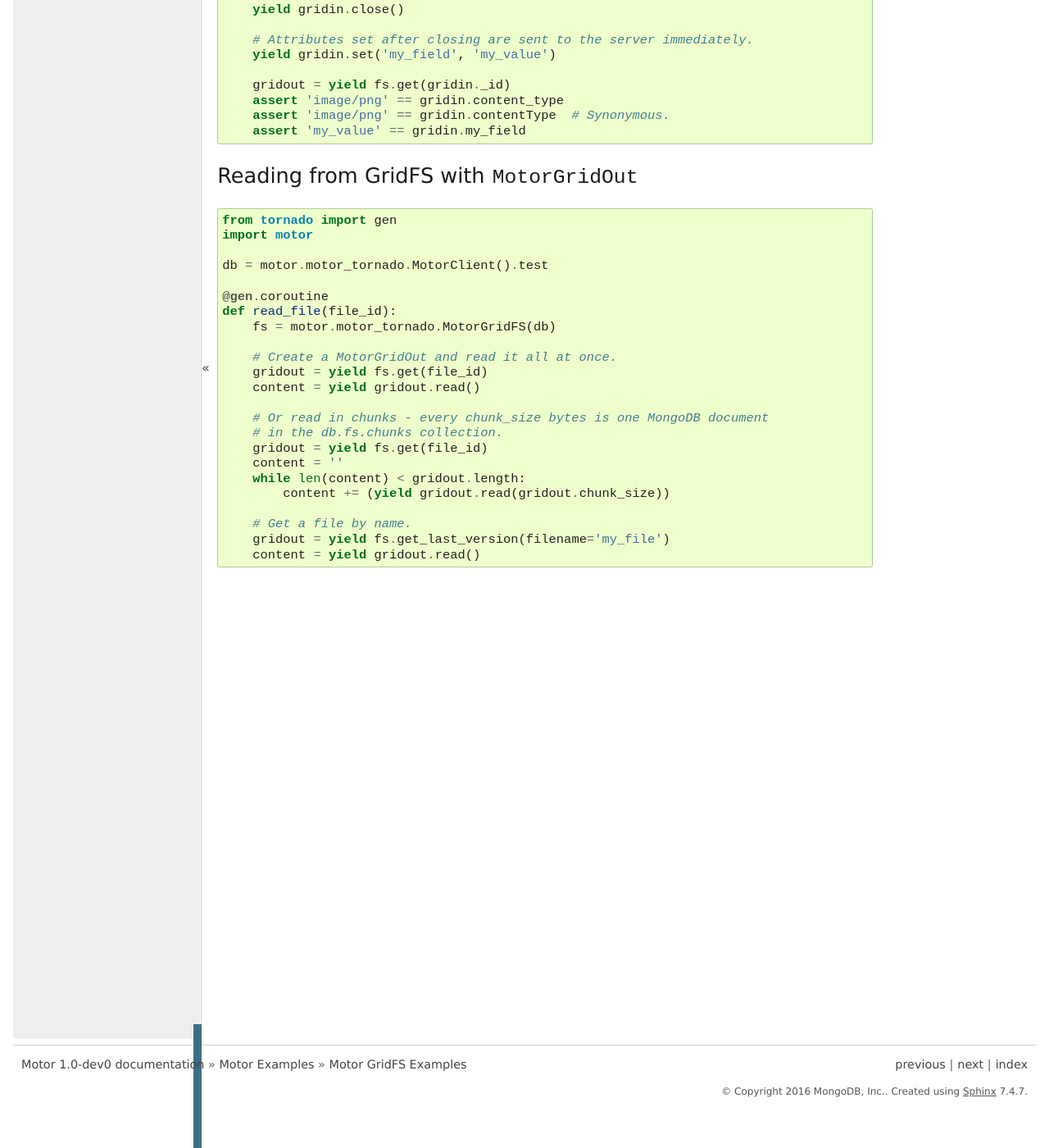
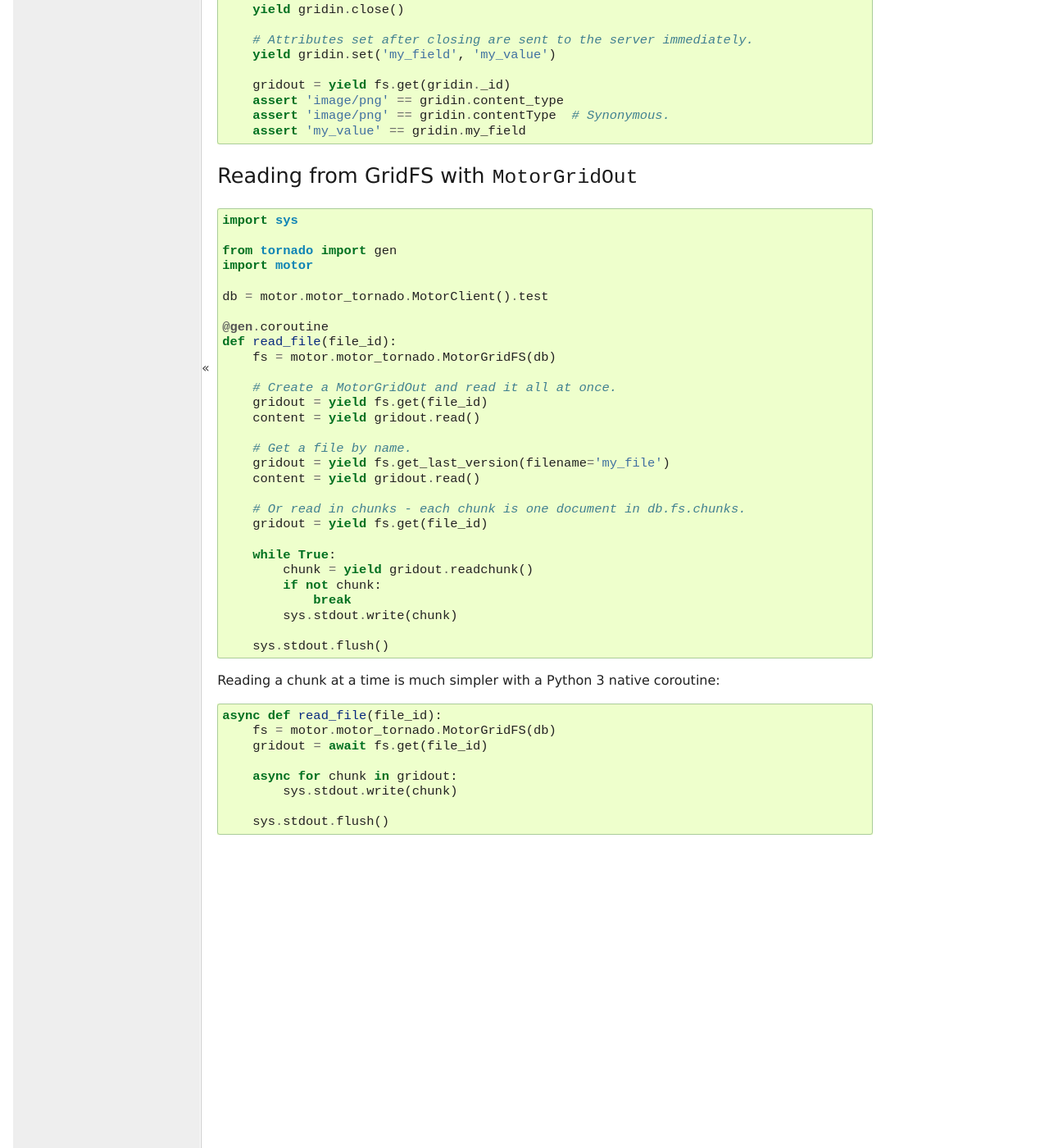
Before and after one commit to mongodb/motor, a Sphinx documentation site: the page built from doc/examples/gridfs.rst, in a window 1280 px wide and 1400 px high, scrolled down 1666 px. Shown: the whole window at 82% size. Built offline with Sphinx 7.4.7, drawn with Linux system fonts in a browser that asks for light colours; pages that are not in the unit, such as notebooks, are missing from menus; the version number is read from the project's files by our own code.

Commit message:
MOTOR-122 Make MotorGridOut iterable.

```diff
--- a/doc/differences.rst
+++ b/doc/differences.rst
@@ -112,22 +112,6 @@ GridFS
     :class:`MotorGridOut` are asynchronous, so they cannot obey the
     file API and aren't suitable in the same circumstances as files.
 
-- Iteration
-
-    It's convenient in PyMongo to iterate a :class:`~gridfs.grid_file.GridOut`::
-
-        fs = gridfs.GridFS(db)
-        grid_out = fs.get(file_id)
-        for chunk in grid_out:
-            print chunk
-
-    :class:`MotorGridOut` cannot support this API asynchronously.
-    To read a ``MotorGridOut`` use the non-blocking
-    :meth:`~MotorGridOut.read` method. For convenience ``MotorGridOut``
-    provides :meth:`~MotorGridOut.stream_to_handler`.
-
-    .. seealso:: :ref:`reading-from-gridfs` and :doc:`../api-tornado/web`
-
 - Setting properties
 
     In PyMongo, you can set arbitrary attributes on
@@ -162,6 +146,8 @@ GridFS
 
     But the ``MotorGridIn`` method :meth:`~MotorGridIn.close` is
     asynchronous, so it must be called explicitly.
+
+.. seealso:: :ref:`reading-from-gridfs` and :doc:`../api-tornado/web`
 
 is_locked
 ---------
--- a/doc/examples/gridfs.rst
+++ b/doc/examples/gridfs.rst
@@ -107,6 +107,8 @@ Reading from GridFS with :class:`MotorGridOut`
 
 .. code-block:: python
 
+    import sys
+
     from tornado import gen
     import motor
 
@@ -120,15 +122,30 @@ Reading from GridFS with :class:`MotorGridOut`
         gridout = yield fs.get(file_id)
         content = yield gridout.read()
 
-        # Or read in chunks - every chunk_size bytes is one MongoDB document
-        # in the db.fs.chunks collection.
-        gridout = yield fs.get(file_id)
-        content = ''
-        while len(content) < gridout.length:
-            content += (yield gridout.read(gridout.chunk_size))
-
         # Get a file by name.
         gridout = yield fs.get_last_version(filename='my_file')
         content = yield gridout.read()
 
+        # Or read in chunks - each chunk is one document in db.fs.chunks.
+        gridout = yield fs.get(file_id)
+
+        while True:
+            chunk = yield gridout.readchunk()
+            if not chunk:
+                break
+            sys.stdout.write(chunk)
+
+        sys.stdout.flush()
+
+Reading a chunk at a time is much simpler with a Python 3 native coroutine::
+
+    async def read_file(file_id):
+        fs = motor.motor_tornado.MotorGridFS(db)
+        gridout = await fs.get(file_id)
+
+        async for chunk in gridout:
+            sys.stdout.write(chunk)
+
+        sys.stdout.flush()
+
 .. TODO: examples of static-url generation
```
Also changed, not shown: 3 other files.
